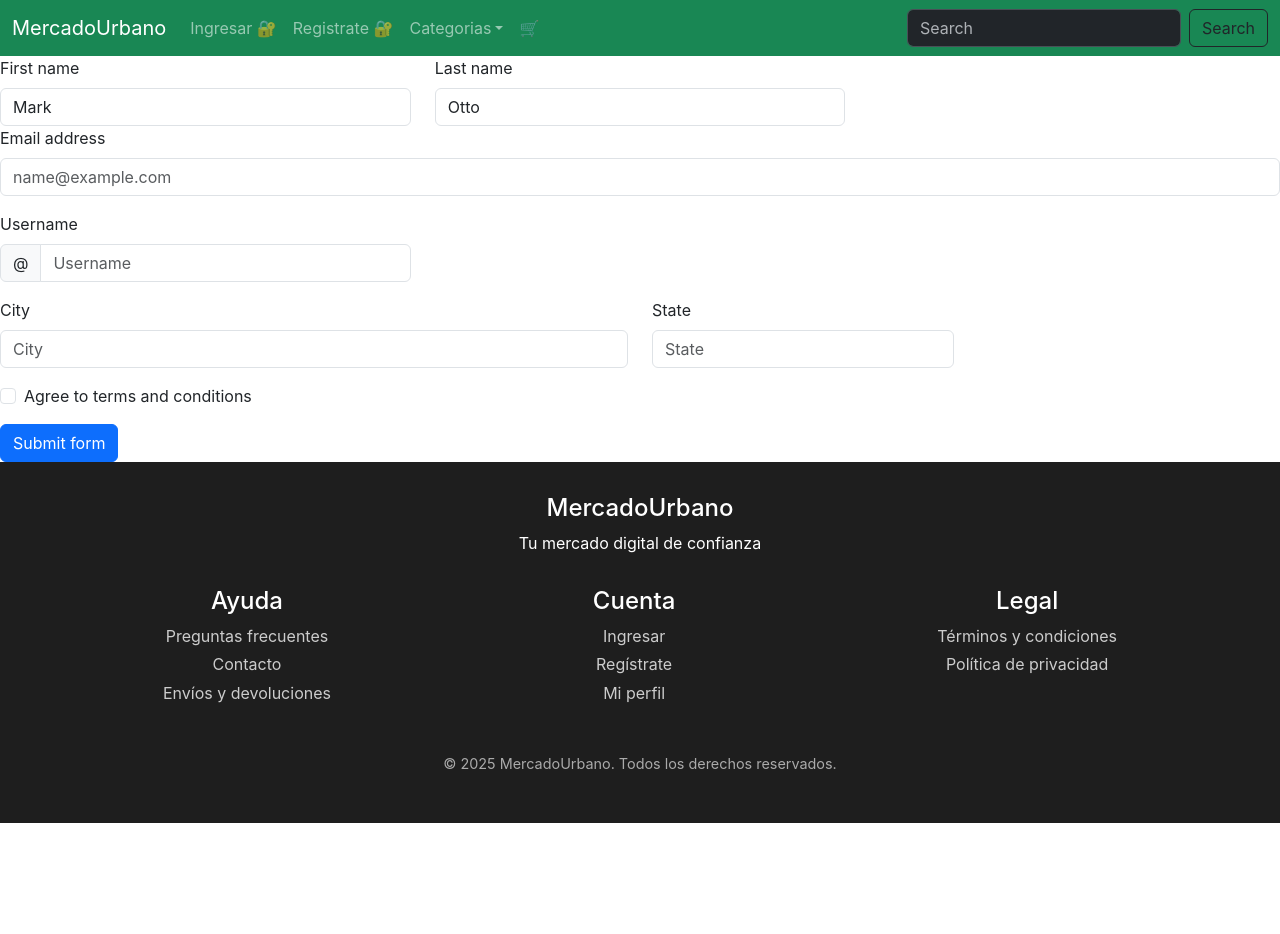
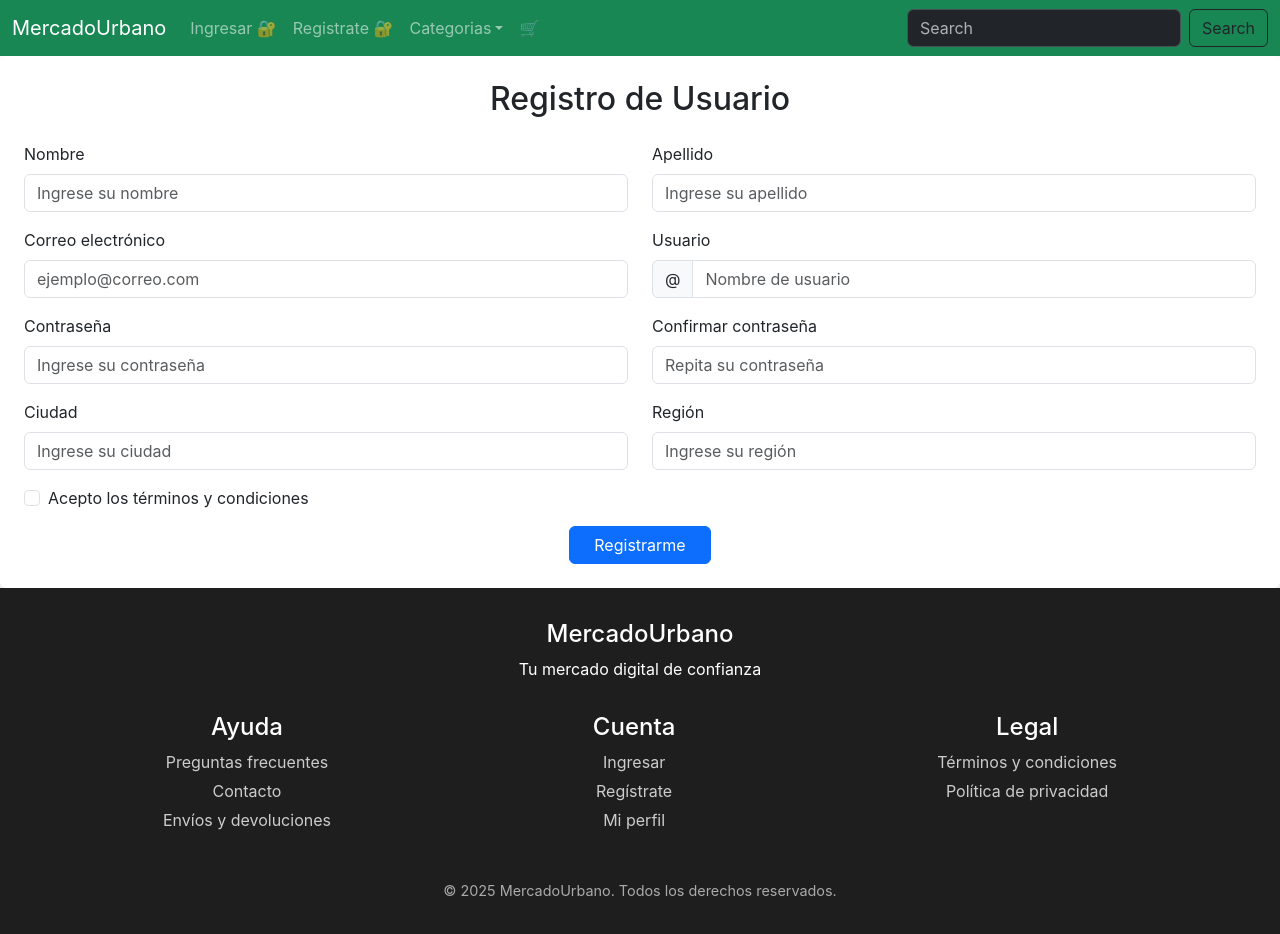
Before and after one commit to Carlosgv95/MercadoUrbano, a React (Create React App) app: page /registro in a window 1280 px wide. Shown: the top 934 px of the page. Before the commit the page ends 823 px from the top, so only its background shows below. Built offline with nearby package versions, Linux system fonts and the light colour scheme.

Commit message:
Cambios en Registro y Login

```diff
--- a/src/App.js
+++ b/src/App.js
@@ -3,9 +3,6 @@ import { UserProvider } from './context/UserContext';
 import Home from './Pages/Home/Home'
 import Login from './Pages/Login/Login'
 import Navbar from './components/Navbar/Navbar';
-// ⚠️ Ya no necesitas importar Header/ProductSlider aquí si están en Home
-// import Header from './components/Header/Header';
-// import ProductSlider from './components/ProductSlider/ProductSlider';
 import Registro from './components/Registro/Registro'
 import Footer from './components/Footer/Footer';
 
--- a/src/Pages/Login/Login.css
+++ b/src/Pages/Login/Login.css
@@ -1,22 +1,89 @@
+/* Contenedor principal */
 .login {
-    display: flex;
-    flex-direction: column;
-    align-items: center;
-    justify-content: center;
-    height: 100vh;
-    background-color: #f0f0f0;
+  max-width: 400px;
+  margin: 80px auto;
+  padding: 2rem;
+  background: #ffffff;
+  border-radius: 12px;
+  box-shadow: 0 6px 18px rgba(0, 0, 0, 0.1);
+  text-align: center;
+  font-family: 'Segoe UI', Tahoma, Geneva, Verdana, sans-serif;
 }
 
-.success {
-    background-color: green;
-    color: white;
-    padding: 10px;
-    border-radius: 5px;
+/* Título */
+.login h2 {
+  margin-bottom: 1.5rem;
+  color: #333;
+  font-weight: 600;
 }
 
-.error {
-    background-color: red;
-    color: white;
-    padding: 10px;
-    border-radius: 5px;
+/* Mensaje de error */
+.login .error {
+  color: #d9534f;
+  background: #f9d6d5;
+  padding: 0.5rem;
+  border-radius: 6px;
+  margin-bottom: 1rem;
+  font-size: 0.9rem;
 }
+
+/* Formulario */
+.login form {
+  display: flex;
+  flex-direction: column;
+  gap: 1rem;
+}
+
+/* Inputs */
+.login input {
+  padding: 0.8rem;
+  border: 1px solid #ccc;
+  border-radius: 8px;
+  font-size: 1rem;
+  transition: border-color 0.3s ease;
+}
+
+.login input:focus {
+  border-color: #007bff;
+  outline: none;
+  box-shadow: 0 0 6px rgba(0, 123, 255, 0.3);
+}
+
+/* Botón */
+.login button {
+  padding: 0.9rem;
+  background: #007bff;
+  color: #fff;
+  border: none;
+  border-radius: 8px;
+  font-size: 1rem;
+  font-weight: 600;
+  cursor: pointer;
+  transition: background 0.3s ease;
+}
+
+.login button:hover:not(:disabled) {
+  background: #0056b3;
+}
+
+.login button:disabled {
+  background: #6c757d;
+  cursor: not-allowed;
+}
+
+/* Texto inferior */
+.login p {
+  margin-top: 1rem;
+  font-size: 0.95rem;
+  color: #555;
+}
+
+.login a {
+  color: #007bff;
+  text-decoration: none;
+  font-weight: 500;
+}
+
+.login a:hover {
+  text-decoration: underline;
+}
--- a/src/components/Registro/Registro.jsx
+++ b/src/components/Registro/Registro.jsx
@@ -14,80 +14,138 @@ const Registro = () => {
       event.preventDefault();
       event.stopPropagation();
     }
-
     setValidated(true);
   };
 
   return (
-    <Form noValidate validated={validated} onSubmit={handleSubmit}>
+    <Form noValidate validated={validated} onSubmit={handleSubmit} className="p-4 shadow rounded bg-white">
+      <h2 className="mb-4 text-center">Registro de Usuario</h2>
+
       <Row className="mb-3">
-        <Form.Group as={Col} md="4" controlId="validationCustom01">
-          <Form.Label>First name</Form.Label>
+        <Form.Group as={Col} md="6" controlId="validationNombre">
+          <Form.Label>Nombre</Form.Label>
           <Form.Control
             required
             type="text"
-            placeholder="First name"
-            defaultValue="Mark"
+            placeholder="Ingrese su nombre"
           />
-          <Form.Control.Feedback>Looks good!</Form.Control.Feedback>
+          <Form.Control.Feedback type="invalid">
+            Por favor ingrese su nombre.
+          </Form.Control.Feedback>
         </Form.Group>
-        <Form.Group as={Col} md="4" controlId="validationCustom02">
-          <Form.Label>Last name</Form.Label>
+
+        <Form.Group as={Col} md="6" controlId="validationApellido">
+          <Form.Label>Apellido</Form.Label>
           <Form.Control
             required
             type="text"
-            placeholder="Last name"
-            defaultValue="Otto"
+            placeholder="Ingrese su apellido"
           />
-          <Form.Control.Feedback>Looks good!</Form.Control.Feedback>
+          <Form.Control.Feedback type="invalid">
+            Por favor ingrese su apellido.
+          </Form.Control.Feedback>
         </Form.Group>
-              <Form.Group className="mb-3" controlId="exampleForm.ControlInput1">
-        <Form.Label>Email address</Form.Label>
-        <Form.Control type="email" placeholder="name@example.com" />
-      </Form.Group>
-        <Form.Group as={Col} md="4" controlId="validationCustomUsername">
-          <Form.Label>Username</Form.Label>
+      </Row>
+
+      <Row className="mb-3">
+        <Form.Group as={Col} md="6" controlId="validationEmail">
+          <Form.Label>Correo electrónico</Form.Label>
+          <Form.Control
+            required
+            type="email"
+            placeholder="ejemplo@correo.com"
+          />
+          <Form.Control.Feedback type="invalid">
+            Ingrese un correo electrónico válido.
+          </Form.Control.Feedback>
+        </Form.Group>
+
+        <Form.Group as={Col} md="6" controlId="validationUsuario">
+          <Form.Label>Usuario</Form.Label>
           <InputGroup hasValidation>
-            <InputGroup.Text id="inputGroupPrepend">@</InputGroup.Text>
+            <InputGroup.Text>@</InputGroup.Text>
             <Form.Control
               type="text"
-              placeholder="Username"
-              aria-describedby="inputGroupPrepend"
+              placeholder="Nombre de usuario"
               required
             />
             <Form.Control.Feedback type="invalid">
-              Please choose a username.
+              Por favor elija un nombre de usuario.
             </Form.Control.Feedback>
           </InputGroup>
         </Form.Group>
       </Row>
+
       <Row className="mb-3">
-        <Form.Group as={Col} md="6" controlId="validationCustom03">
-          <Form.Label>City</Form.Label>
-          <Form.Control type="text" placeholder="City" required />
+        <Form.Group as={Col} md="6" controlId="validationPassword">
+          <Form.Label>Contraseña</Form.Label>
+          <Form.Control
+            required
+            type="password"
+            placeholder="Ingrese su contraseña"
+            minLength={6}
+          />
           <Form.Control.Feedback type="invalid">
-            Please provide a valid city.
+            La contraseña debe tener al menos 6 caracteres.
           </Form.Control.Feedback>
         </Form.Group>
-        <Form.Group as={Col} md="3" controlId="validationCustom04">
-          <Form.Label>State</Form.Label>
-          <Form.Control type="text" placeholder="State" required />
+
+        <Form.Group as={Col} md="6" controlId="validationConfirmPassword">
+          <Form.Label>Confirmar contraseña</Form.Label>
+          <Form.Control
+            required
+            type="password"
+            placeholder="Repita su contraseña"
+          />
           <Form.Control.Feedback type="invalid">
-            Please provide a valid state.
+            Por favor confirme su contraseña.
           </Form.Control.Feedback>
         </Form.Group>
       </Row>
-      <Form.Group className="mb-3">
+
+      <Row className="mb-3">
+        <Form.Group as={Col} md="6" controlId="validationCiudad">
+          <Form.Label>Ciudad</Form.Label>
+          <Form.Control
+            type="text"
+            placeholder="Ingrese su ciudad"
+            required
+          />
+          <Form.Control.Feedback type="invalid">
+            Por favor ingrese una ciudad válida.
+          </Form.Control.Feedback>
+        </Form.Group>
+
+        <Form.Group as={Col} md="6" controlId="validationRegion">
+          <Form.Label>Región</Form.Label>
+          <Form.Control
+            type="text"
+            placeholder="Ingrese su región"
+            required
+          />
+          <Form.Control.Feedback type="invalid">
+            Por favor ingrese una región válida.
+          </Form.Control.Feedback>
+        </Form.Group>
+      </Row>
+
+      <Form.Group className="mb-3" controlId="validationTerminos">
         <Form.Check
           required
-          label="Agree to terms and conditions"
-          feedback="You must agree before submitting."
+          label="Acepto los términos y condiciones"
+          feedback="Debe aceptar antes de enviar."
           feedbackType="invalid"
         />
       </Form.Group>
-      <Button type="submit">Submit form</Button>
+
+     <div className="d-flex justify-content-center">
+  <Button variant="primary" type="submit" className="px-4">
+    Registrarme
+  </Button>
+</div>
+
     </Form>
   );
-}
+};
 
 export default Registro;
```
